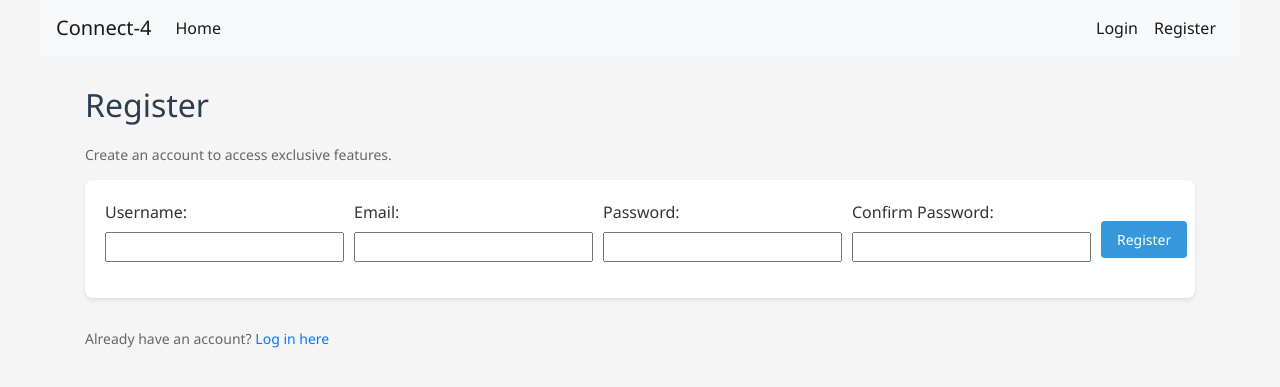
After one commit to jtadams02/connect-4, a Django app: template src/connect4/templates/register.html in a window 1280 px wide. The commit adds this page. Shown: the top 387 px of the page. Run offline with Django 5.2, Linux system fonts and the light colour scheme; the template is opened without the code that fills it, so the values that code supplies are empty; some libraries are stand-ins or nearby versions.

Commit message:
Added register/login/logout functionality

```diff
--- a/docker-compose.yml
+++ b/docker-compose.yml
@@ -2,7 +2,7 @@ version: '3.8'
 
 services:
   db:
-    image: postgres:17
+    image: postgres:16
     container_name: django_postgres
     restart: always
     environment:
--- a/requirements.txt
+++ b/requirements.txt
@@ -1,5 +1,7 @@
 asgiref==3.8.1
 Django==5.1.5
+django-environ==0.12.0
+psycopg2==2.9.10
 psycopg2-binary==2.9.10
 sqlparse==0.5.3
 tzdata==2025.1
--- a/src/connect4/models.py
+++ b/src/connect4/models.py
@@ -80,6 +80,7 @@ class TournamentExecution:
 #other sources:
     #https://learndjango.com/tutorials/django-userprofile-model
 
+# Needs statistics
 #class UserProfile(models.Model):
     #user = models.ForeignKey(User, unique=True)
     #email = models.ForeignKey(Email, unique=True)
--- a/src/connect4/static/css/styles.css
+++ b/src/connect4/static/css/styles.css
@@ -2,7 +2,7 @@ body {
     font-family: 'Segoe UI', Tahoma, Geneva, Verdana, sans-serif;
     max-width: 1200px;
     margin: 0 auto;
-    padding: 20px;
+    padding: 0px;
     background-color: #f5f5f5;
     color: #333;
 }
@@ -148,3 +148,19 @@ p {
     color: #3498db;
     font-weight: 500;
 }
+
+.logout-btn {
+    background: none;
+    border: none;
+    color: #3498db;
+    cursor: pointer;
+    font-size: inherit;
+    font-family: inherit;
+    text-decoration: none;
+    padding: 0;
+}
+
+.logout-btn:hover {
+    color: #2980b9;
+    text-decoration: underline;
+}
--- a/src/connect4/templates/base.html
+++ b/src/connect4/templates/base.html
@@ -1,14 +1,16 @@
 <!DOCTYPE html>
+{% load static %}
 <html lang="en">
   <head>
     <meta charset="UTF-8" />
     <meta name="viewport" content="width=device-width, initial-scale=1.0" />
     <title>
       {% block title %}
-        Django App
+        Connect-4 Tournament
       {% endblock %}
     </title>
     <link rel="stylesheet" href="https://stackpath.bootstrapcdn.com/bootstrap/4.3.1/css/bootstrap.min.css"  rel="stylesheet" />
+    <link rel="stylesheet" href="{% static 'css/styles.css' %}">
     {% block extrahead %}{% endblock %}
   </head>
   <body>
@@ -18,12 +20,22 @@
       <div class="collapse navbar-collapse" id="navbarNav">
         <ul class="navbar-nav">
           <li class="nav-item active">
-            <a class="nav-link" href="#">Home</a>
+            <a class="nav-link" href="/home">Home</a>
           </li>
-          <li class="nav-item">
-            <a class="nav-link" href="#">About</a>
           </li>
         </ul>
+      </div>
+      <div class="collapse navbar-collapse" id="navbarUser">
+        <ul class="navbar-nav" style="margin-left: auto">
+            {% if request.user.is_authenticated %}
+              <li class="nav-item active"> <a class='nav-link' href="/"> Welcome, {{request.user.username}} </a> </li>
+              <li class="nav-item active"> <a class='nav-link' href={% url 'logout' %}>Logout </a> </li>
+            </li>
+            {% else %}
+              <li class="nav-item active"> <a class="nav-link" href="/login">Login</a> </li>
+              <li class="nav-item active"> <a class="nav-link" href="/register">Register</a> </li>
+            {% endif %}
+          </ul>
       </div>
     </nav>
     <div class="container">{% block content %} {% endblock %}</div>
--- /dev/null
+++ b/src/connect4/templates/register.html
@@ -0,0 +1,33 @@
+{% extends "base.html" %}
+
+{% block content %}
+    <h2>Register</h2>
+    <p>Create an account to access exclusive features.</p>
+
+    <form method="post">
+        {% csrf_token %}
+        <div class="form-group">
+            <label for="id_username">Username:</label>
+            <input type="text" name="username" id="id_username" required>
+        </div>
+
+        <div class="form-group">
+            <label for="id_email">Email:</label>
+            <input type="email" name="email" id="id_email" required>
+        </div>
+
+        <div class="form-group">
+            <label for="id_password1">Password:</label>
+            <input type="password" name="password1" id="id_password1" required>
+        </div>
+
+        <div class="form-group">
+            <label for="id_password2">Confirm Password:</label>
+            <input type="password" name="password2" id="id_password2" required>
+        </div>
+
+        <button type="submit">Register</button>
+    </form>
+
+    <p>Already have an account? <a href="{% url 'login' %}">Log in here</a></p>
+{% endblock %}
```
Also changed, not shown: src/connect4/templates/home.html (+3 -10 lines), src/connect4/templates/login.html (added, +23 -0 lines), src/connect4/urls.py (+10 -2 lines), src/connect4/views.py (+15 -1 lines), src/src/settings.py (+19 -12 lines).
